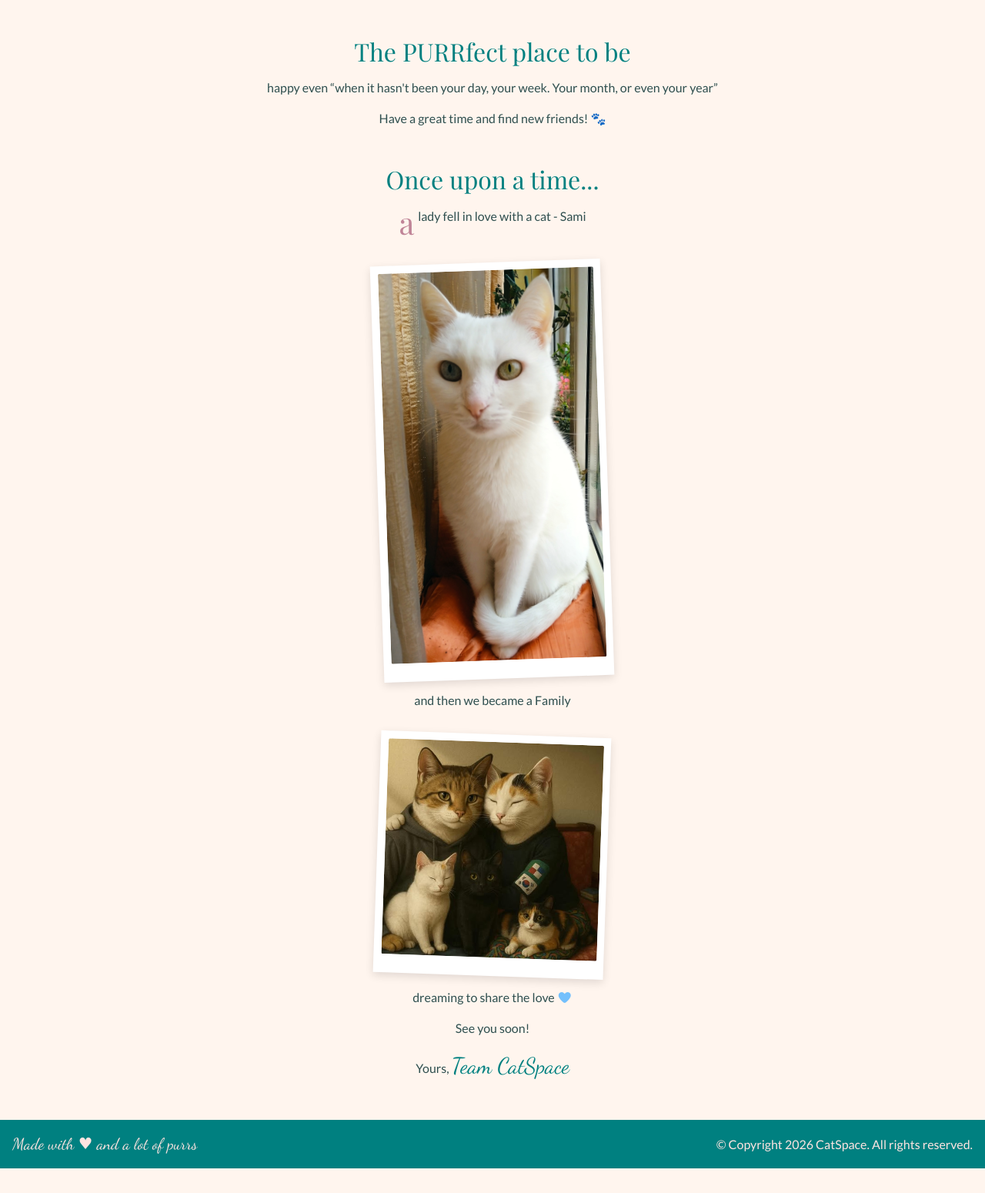
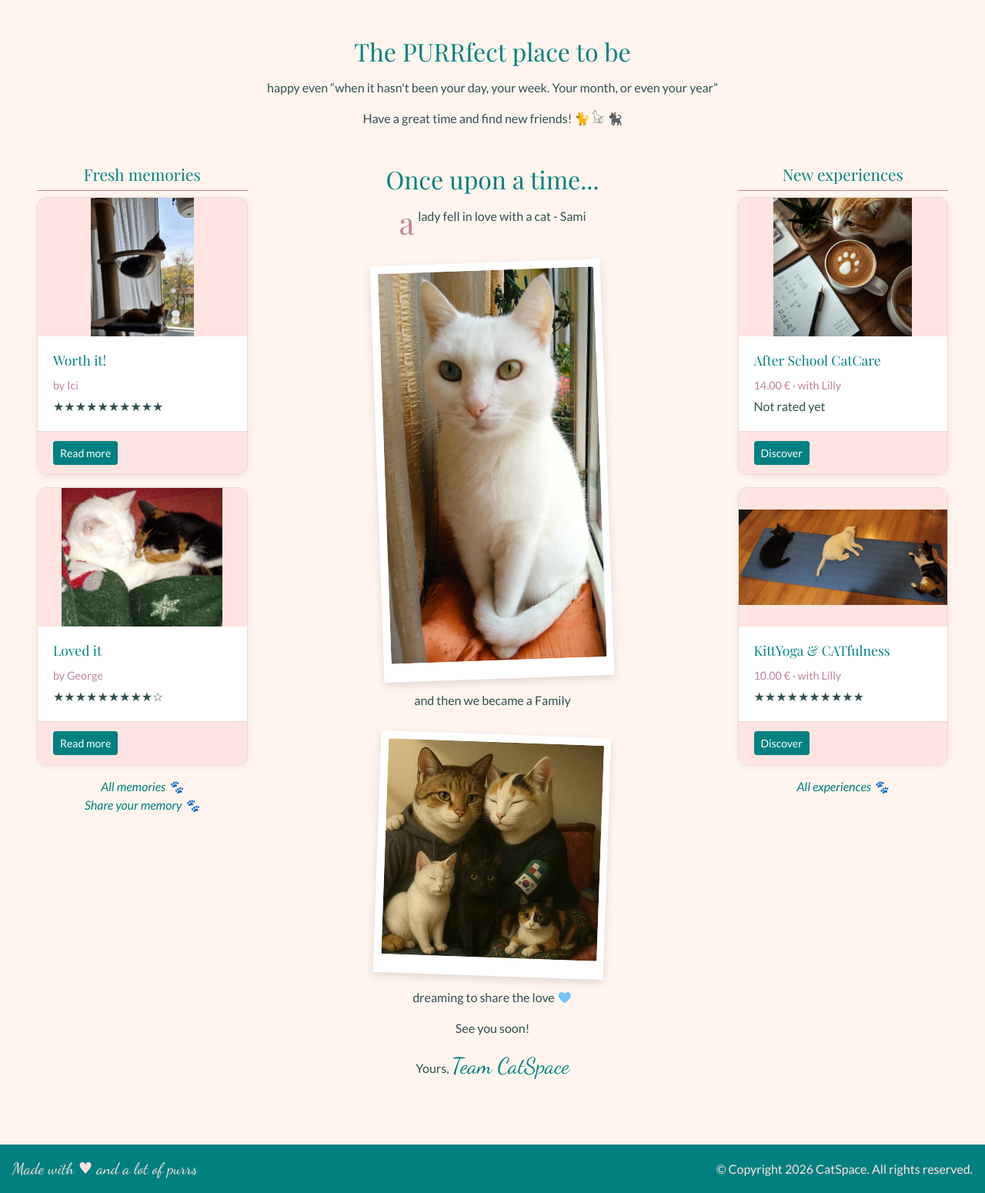
Before and after one commit to LillyS14/CatSpace, a Django app: page / in a window 1280 px wide. Shown: the part 148-1698 px from the top of the page at 77% size. Before the commit the page ends 1666 px from the top, so only its background shows below. Run offline with Django 5.2, Linux system fonts and the light colour scheme; data comes from the database, SQL or seed files in the repository; both versions use the stored data as it was after the commit; some web fonts are replaced.

Commit message:
added more context on home page, design touch

```diff
--- a/catspace/views.py
+++ b/catspace/views.py
@@ -1,6 +1,9 @@
+from django.db.models import Avg, Q
 from django.views.generic import TemplateView
 
 from cats.models import Cat
+from experiences.models import Experience
+from memories.models import Memory
 
 
 class Home(TemplateView):
@@ -8,8 +11,12 @@ class Home(TemplateView):
 
     def get_context_data(self, **kwargs):
         context = super().get_context_data(**kwargs)
-        context["cat"] = Cat.objects.first()
+        context["first_cat"] = Cat.objects.first()
+        context["recent_top_memories"] = Memory.objects.filter(Q(rating__gte=8) | Q(rating__isnull=True))[:2]
+        context["latest_top_experiences"] = Experience.objects.annotate(avg_rating=Avg("memories__rating")).filter(
+            Q(avg_rating__gte=8) | Q(avg_rating__isnull=True), is_available=True).order_by("-updated_at")[:2]
         return context
+
 
 class Contact(TemplateView):
     template_name = "common/contact.html"
--- a/memories/models.py
+++ b/memories/models.py
@@ -18,7 +18,7 @@ class Memory(TimeStampMixin):
     cats = models.ManyToManyField("cats.Cat", related_name="memories", blank=True)
 
     class Meta:
-        ordering = ["updated_at"]
+        ordering = ["-updated_at"]
 
     def __str__(self) -> str:
         return f"{self.title} by {self.author}"
--- a/static/css/styles.css
+++ b/static/css/styles.css
@@ -209,9 +209,35 @@ nav ul li a.active {
 }
 
 .story {
-    max-width: 720px;
-    margin: 0 auto;
     text-align: center;
+    margin-bottom: 2rem;
+}
+
+.home-side {
+    margin-bottom: 2rem;
+}
+
+.side-heading {
+    font-size: 1.3rem;
+    text-align: center;
+    padding-bottom: 0.5rem;
+    border-bottom: 1px solid var(--dusty-rose);
+}
+
+.home-card .card-img-top,
+.home-card .card-img-placeholder {
+    height: 180px;
+    font-size: 3rem;
+}
+
+.home-card .card-title {
+    font-size: 1.1rem;
+}
+
+.side-link {
+    display: block;
+    text-align: center;
+    font-style: italic;
 }
 
 .story .drop-cap::first-letter {
--- a/teammates/models.py
+++ b/teammates/models.py
@@ -16,3 +16,6 @@ class Teammate(TimeStampMixin):
 
     def __str__(self) -> str:
         return self.name
+
+    class Meta:
+        ordering = ["created_at"]
--- a/templates/common/home.html
+++ b/templates/common/home.html
@@ -1,19 +1,47 @@
 {% extends "base.html" %}
+{% load memory_extras %}
 {% load static %}
 
 {% block content %}
     <section class="intro">
         <h2>The PURRfect place to be</h2>
         <p>happy even <q>when it hasn't been your day, your week. Your month, or even your year</q></p>
-        <p>Have a great time and find new friends! 🐾</p>
+        <p>Have a great time and find new friends! &#128008; &#78048; &#128008;&#8205;&#11035;</p>
     </section>
-    <section class="story">
+
+    <div class="row">
+        <aside class="col-lg-3 order-2 order-lg-1 home-side">
+            <h3 class="side-heading">Fresh memories</h3>
+            {% for memory in recent_top_memories %}
+                <article class="card home-card mb-3">
+                    {% if memory.image %}
+                        <img src="{{ memory.image.url }}" alt="{{ memory.title }}" class="card-img-top">
+                    {% else %}
+                        <div class="card-img-placeholder"><i class="fa-solid fa-paw"></i></div>
+                    {% endif %}
+                    <div class="card-body">
+                        <h4 class="card-title">{{ memory.title }}</h4>
+                        <p class="card-meta mb-1">by {{ memory.author }}</p>
+                        <p class="mb-0">{{ memory.rating|stars }}</p>
+                    </div>
+                    <div class="card-footer">
+                        <a class="btn btn-primary btn-sm" href="{{ memory.get_absolute_url }}">Read more</a>
+                    </div>
+                </article>
+            {% empty %}
+                <p class="card-meta">No memories yet... be the first one to share!</p>
+            {% endfor %}
+            <a class="side-link" href="{% url 'memories:list' %}">All memories &#128062;</a>
+            <a class="side-link" href="{% url 'memories:create' %}">Share your memory &#128062;</a>
+        </aside>
+
+        <section class="story col-lg-6 order-1 order-lg-2">
             <h2>Once upon a time...</h2>
-        <p class="drop-cap">a lady fell in love with a cat - {{ cat.name|default:"Sami" }}</p>
+            <p class="drop-cap">a lady fell in love with a cat - {{ first_cat.name|default:"Sami" }}</p>
             <div>
                 <figure class="polaroid">
-                {% if cat.image_url %}
-                    <img src="{{ cat.image_url }}" alt="First Cat">
+                    {% if first_cat.image_url %}
+                        <img src="{{ first_cat.image_url }}" alt="First Cat">
                     {% else %}
                         <img src="{% static 'images/sami.jpg' %}" alt="Sami The First">
                     {% endif %}
@@ -30,4 +58,30 @@
             <span>Yours,</span>
             <a href="{% url 'teammates:list' %}" class="signature">Team CatSpace</a>
         </section>
+
+        <aside class="col-lg-3 order-3 home-side">
+            <h3 class="side-heading">New experiences</h3>
+            {% for experience in latest_top_experiences %}
+                <article class="card home-card mb-3">
+                    {% if experience.cover_image_url %}
+                        <img src="{{ experience.cover_image_url }}" alt="{{ experience }}" class="card-img-top">
+                    {% else %}
+                        <div class="card-img-placeholder"><i class="fa-solid fa-mug-hot"></i></div>
+                    {% endif %}
+                    <div class="card-body">
+                        <h4 class="card-title">{{ experience }}</h4>
+                        <p class="card-meta mb-1">{{ experience.price }} &euro;
+                            {% if experience.teammate %}&middot; with {{ experience.teammate }}{% endif %}</p>
+                        <p class="mb-0">{{ experience.avg_rating|stars }}</p>
+                    </div>
+                    <div class="card-footer">
+                        <a class="btn btn-primary btn-sm" href="{% url 'experiences:detail' experience.slug %}">Discover</a>
+                    </div>
+                </article>
+            {% empty %}
+                <p class="card-meta">New a-meow-ing experiences are coming soon...</p>
+            {% endfor %}
+            <a class="side-link" href="{% url 'experiences:list' %}">All experiences &#128062;</a>
+        </aside>
+    </div>
 {% endblock %}
```
Also changed, not shown: README.md, db.sqlite3, memories/migrations/0004_alter_memory_options.py (added), teammates/migrations/0003_alter_teammate_options.py (added), templates/base.html (line endings or trailing spaces). Lines whose indentation alone changed are shown as unchanged.
